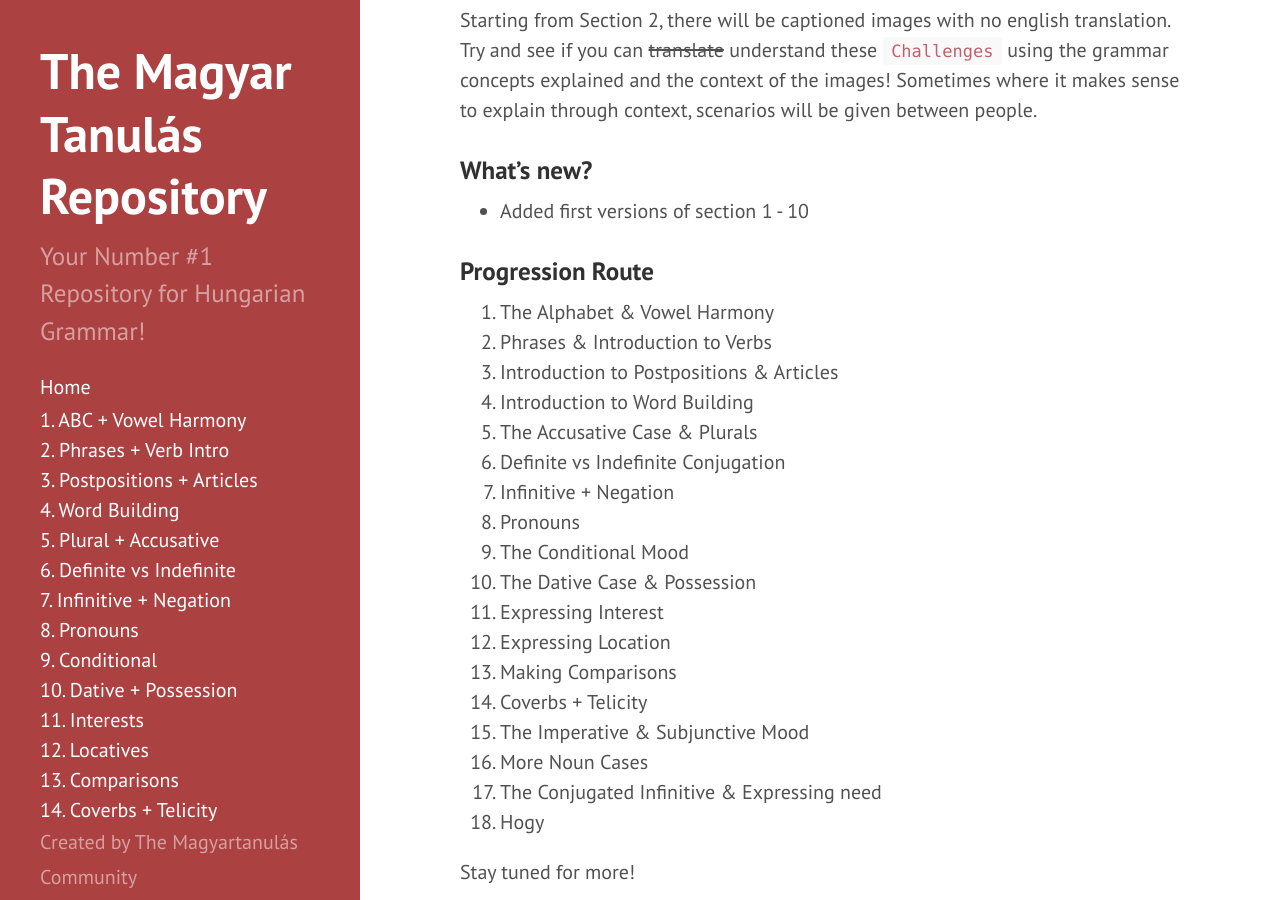
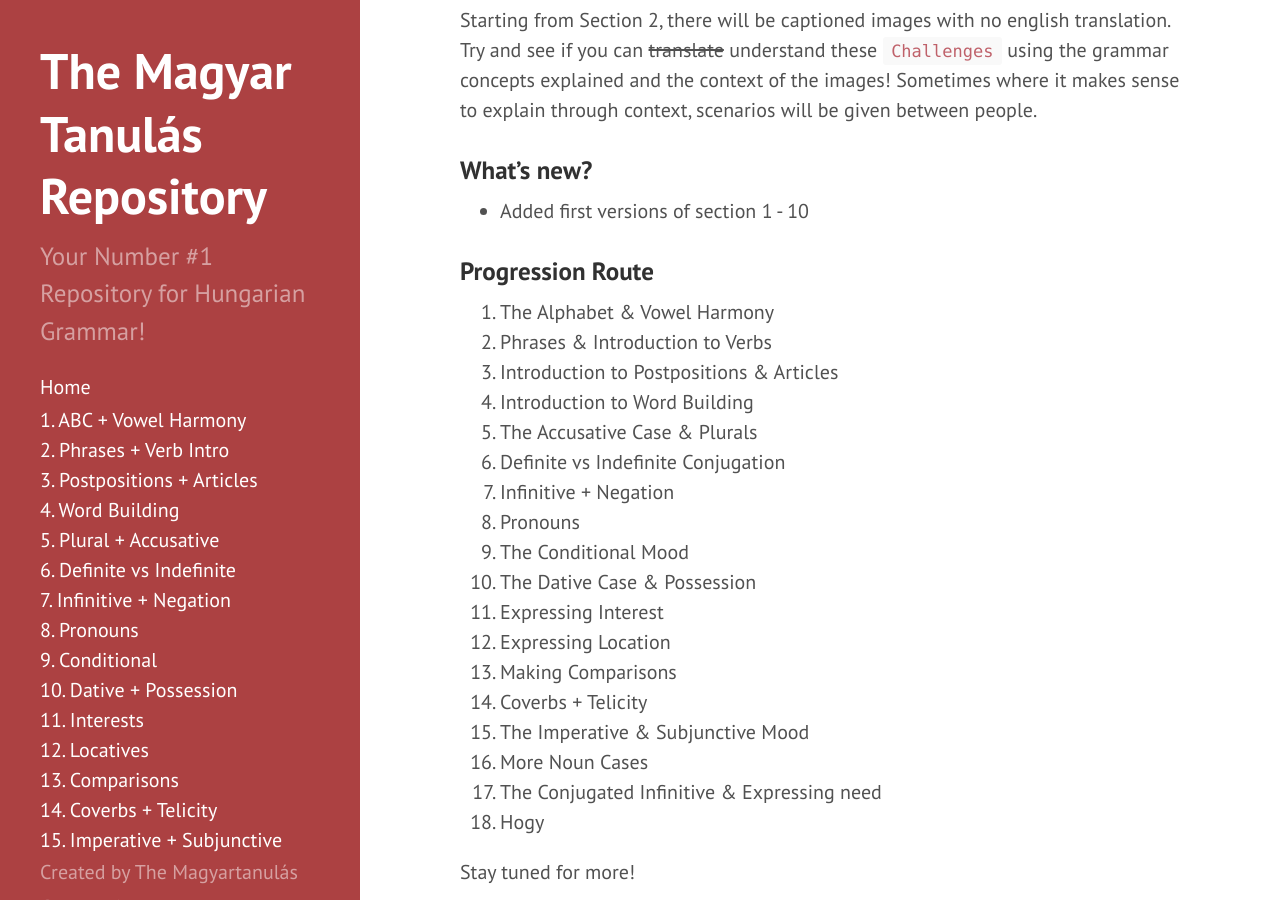
Before and after one commit to Magyartanulas/magyartanulas.github.io, a Jekyll site: the page built from index.html, in a window 1280 px wide and 900 px high, scrolled down 572 px. Built offline with Jekyll 4.4.1, drawn with Linux system fonts in a browser that asks for light colours; Markdown is read by kramdown in place of the engine named in the settings; the list of posts is cut into pages by our own code.

Commit message:
Update navigation.yml

```diff
--- a/_data/navigation.yml
+++ b/_data/navigation.yml
@@ -39,3 +39,6 @@
 
 - title: 14. Coverbs + Telicity
   url: https://magyartanulas.github.io/coverbs_telicity/
+
+- title: 15. Imperative + Subjunctive
+  url: https://magyartanulas.github.io/imperative_subjunctive/
```
